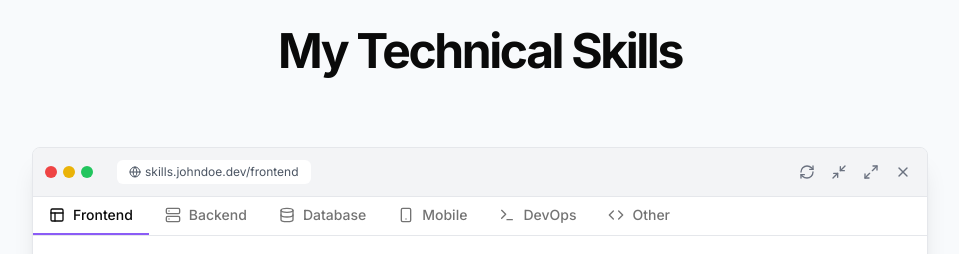
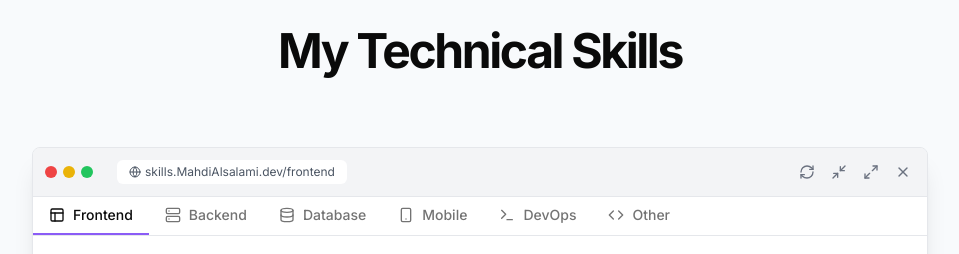
Before and after one commit to MahdiAlsalami/mahdi-portfolio, a Next.js app: page / in a window 1280 px wide. Shown: the part 2077-2331 px from the top of the page, without its empty margins (160-1119 px from the left). Built offline with nearby package versions, Linux system fonts and the light colour scheme.

Commit message:
updated and created the domain name/branding

```diff
--- a/components/skills-browser.tsx
+++ b/components/skills-browser.tsx
@@ -157,7 +157,7 @@ export function SkillsBrowser() {
           </div>
           <div className="flex items-center gap-1 ml-4 bg-white dark:bg-gray-700 rounded-md px-3 py-1 text-xs text-gray-600 dark:text-gray-300">
             <Globe className="h-3 w-3" />
-            <span>skills.johndoe.dev/{activeTab}</span>
+            <span>skills.MahdiAlsalami.dev/{activeTab}</span>
           </div>
         </div>
         <div className="flex items-center gap-2">
```
